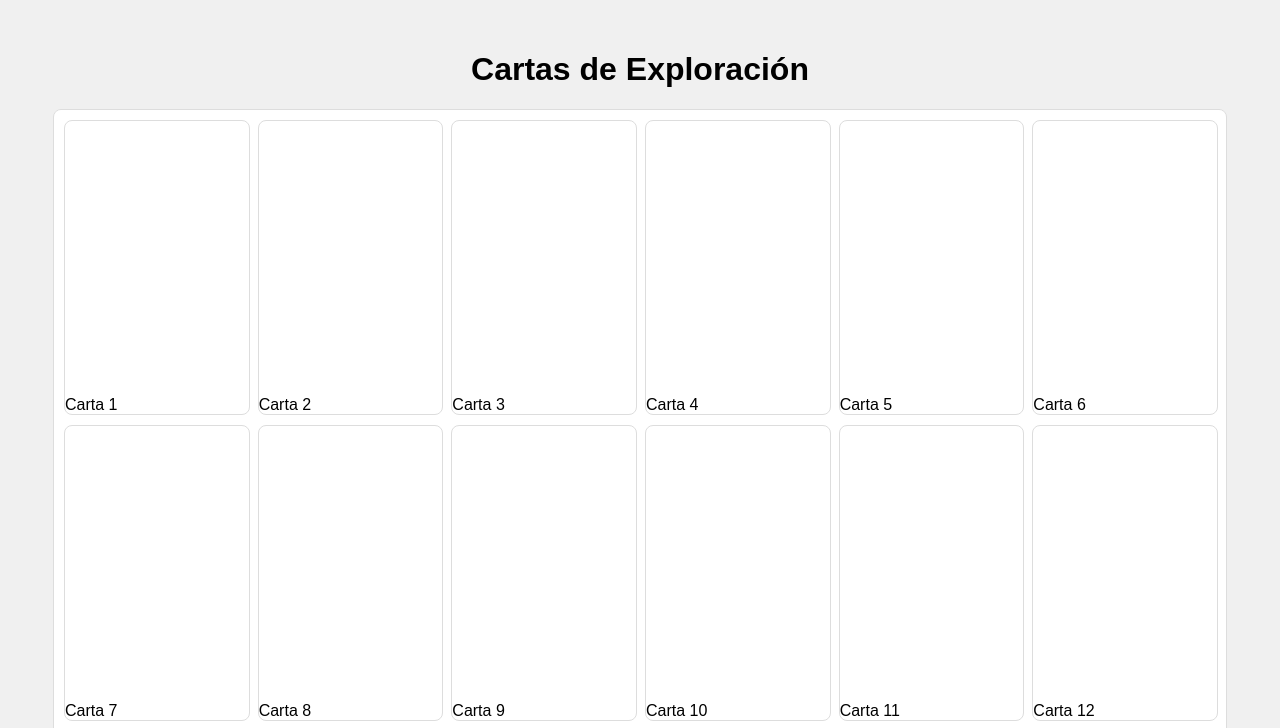
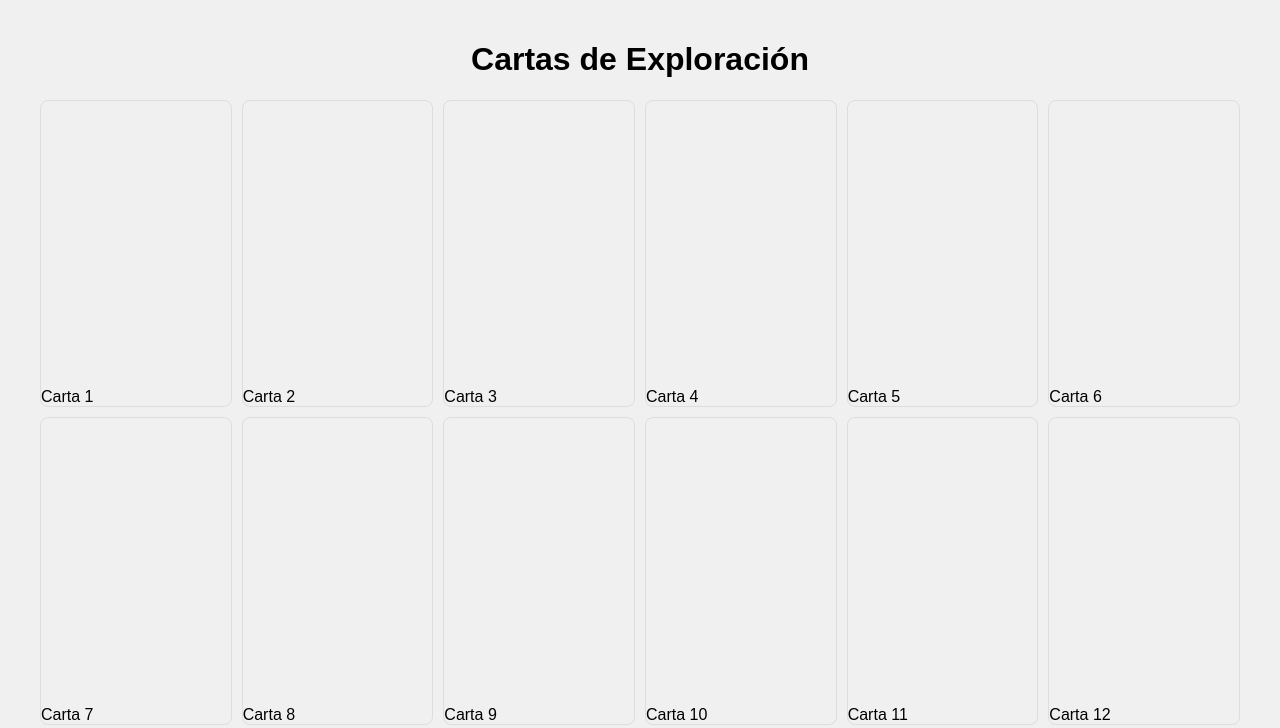
Before and after one commit to FrancoBautista93/Huellas_Azules_Soundboard, a plain HTML site: page index.html in a window 1280 px wide. Shown: the top 728 px of the page. Drawn offline with Linux system fonts and the light colour scheme.

Commit message:
index.html

```diff
--- a/index.html
+++ b/index.html
@@ -12,28 +12,24 @@
             justify-content: center;
             align-items: center;
             flex-direction: column;
-            height: 100vh;
             margin: 0;
+            padding: 20px;
             background-color: #f0f0f0;
-            overflow: hidden;
         }
         .soundboard-container {
-            width: 90%;
+            width: 100%;
             max-width: 1200px;
-            height: 80vh; /* Limits the height of the soundboard */
-            overflow-y: auto; /* Allows vertical scrolling */
-            padding: 10px;
-            background-color: #ffffff;
-            border: 1px solid #ddd;
-            border-radius: 8px;
         }
         .soundboard {
             display: grid;
-            grid-template-columns: repeat(6, minmax(100px, 1fr));
+            grid-template-columns: repeat(6, 1fr); /* 6 columns per row */
+            grid-template-rows: repeat(4, 1fr) auto; /* 4 rows of 6 cards, and 1 row for the remaining cards */
             gap: 10px;
         }
+        .soundboard > .card:nth-last-child(-n+4) {
+            grid-column: span 3; /* Make the last row with 4 cards */
+        }
         .card {
-            width: 100%;
             padding-top: 150%; /* Aspect ratio of 2:3 (width:height) */
             background-size: cover;
             background-position: center;
```
